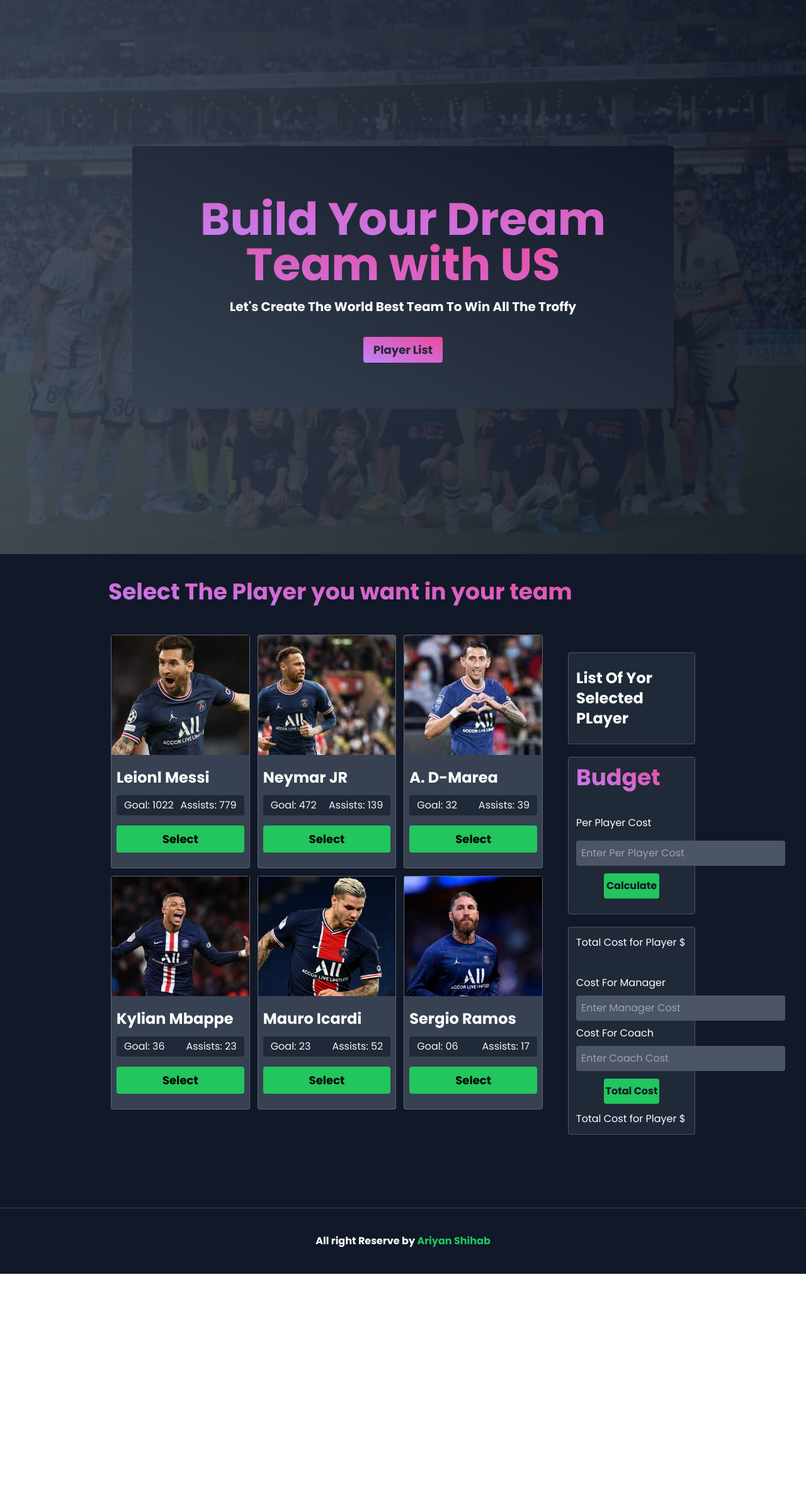
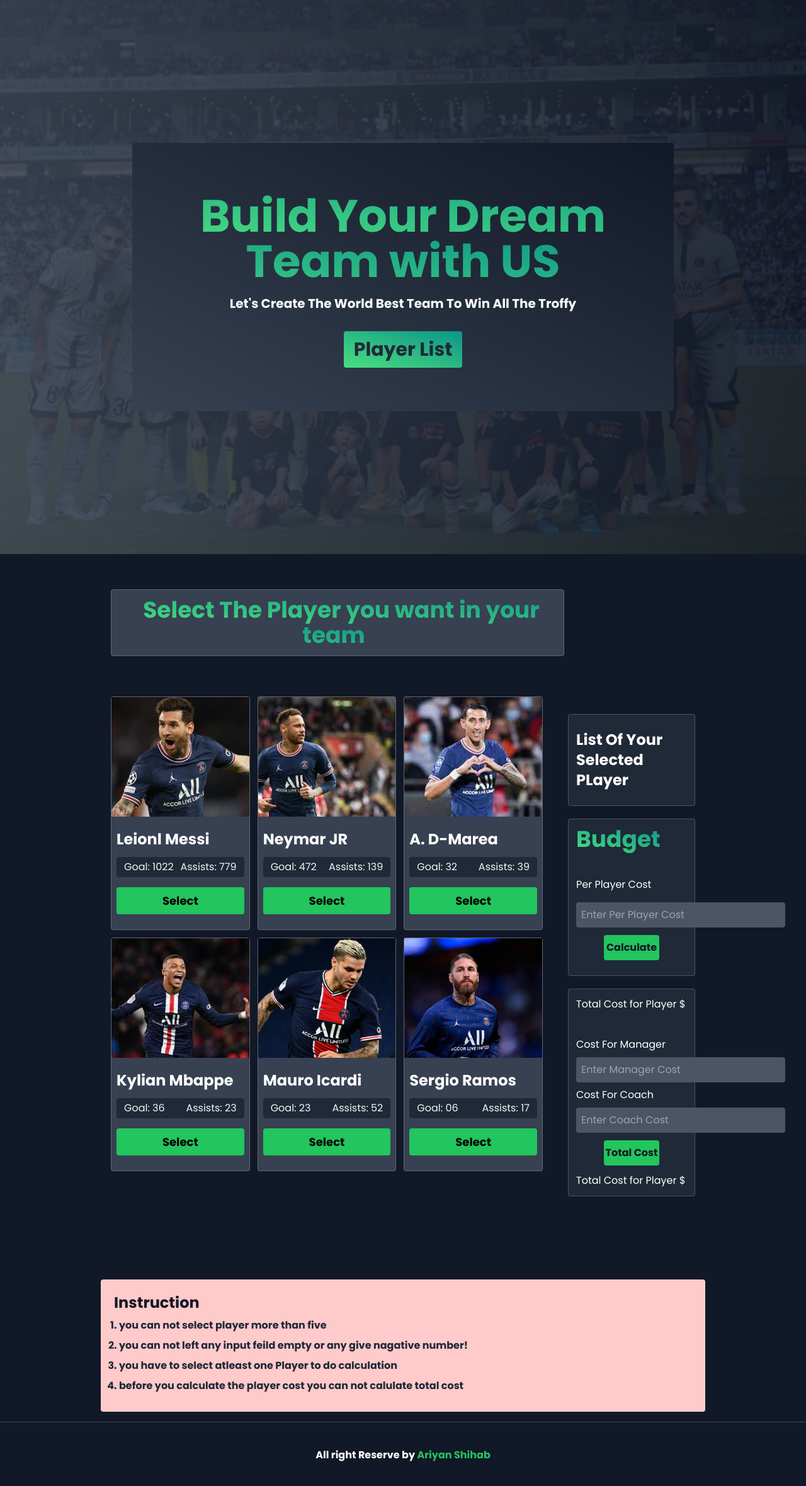
Before and after one commit to AriyanShihab/Dream-Team, a plain HTML site: page index.html in a window 1280 px wide. Shown: the whole page at 63% size. Before the commit the page ends 2023 px from the top, so only its background shows below. Drawn offline with nearby package versions, Linux system fonts and the light colour scheme.

Commit message:
type erorr solved

```diff
--- a/index.html
+++ b/index.html
@@ -27,20 +27,20 @@
     </style>
 </head>
 
-<body>
+<body class="bg-gray-900">
     <!-- banner section start -->
     <header class="relative md:p-10 p-1 bg-[url('./images/banner.jpg')] bg-no-repeat bg-cover bg-center min-h-screen z-20">
         <div class="absolute h-full w-full inset-0 bg-gradient-to-r from-gray-700 to-gray-900 opacity-90 z-[-2]"></div>
         <div class="conatiner lg:w-3/4 mx-auto p-5 flex items-center justify-center min-h-screen">
             <div class="rounde py-20 px-4 bg-gradient-to-tr from-gray-700 to-gray-900 rounded md:p-20 text-center">
-                <span class="md:text-7xl text-5xl font-bold bg-gradient-to-tr from-purple-400 to-pink-500 text-transparent bg-clip-text">
+                <span class="md:text-7xl text-5xl font-bold bg-gradient-to-tr from-green-400 to-teal-600 text-transparent bg-clip-text">
             Build Your Dream Team with US
           </span>
                 <p class="my-4 mb-10 text-gray-50 font-semibold text-[20px] capitalize">
                     let's create the world best team to win all the troffy
                 </p>
 
-                <a href="" class="px-4 py-2 rounded font-bold text-gray-800 text-[18px] bg-gradient-to-tr from-purple-400 to-pink-500">
+                <a href="" class="px-4 py-2 rounded font-bold md:text-3xl text-gray-800 text-[18px] bg-gradient-to-tr from-green-400 to-teal-600">
             Player List</a
           >
         </div>
@@ -52,10 +52,16 @@
     <section class="bg-gray-900 p-2 md:p-10">
       <div class="container lg:w-4/5 mx-auto">
         <!-- player heading -->
-        <span
-          class="md:text-4xl text-2xl font-bold bg-gradient-to-tr from-purple-400 to-pink-500 text-transparent bg-clip-text my-10 mx-3"
-          >Select The Player you want in your team</span
+        <p
+          class="bg-gray-700 rounded p-3 text-center m-4 border border-gray-50 border-opacity-20 md:w-3/4"
         >
+          <span
+            class="md:text-4xl text-2xl font-bold bg-gradient-to-tr from-green-400 to-teal-600 text-transparent bg-clip-text my-10 mx-3"
+            >Select The Player you want in your team</span
+          >
+          <span> </span>
+        </p>
+
         <div class="grid grid-cols-1 md:grid-cols-4 gap-2">
           <!-- card holder -->
           <div class="md:col-span-3 mb-10 mt-3 p-4">
@@ -71,8 +77,8 @@
                 class="playerCard bg-gray-700 rounded border border-gray-50 border-opacity-20"
               >
                 <img
-                  src="./images/messi.jpg"
-                  alt=""
+                  src="./images/messi.jpg "
+                  alt=" "
                   class="player-image md:h-[190px] h-[220px] w-full object-cover"
                 />
                 <div class="p-2">
@@ -88,7 +94,6 @@
                     <p class="text-gray-100">Assists: 779</p>
                   </div>
                   <button
-                    id=""
                     class="bg-green-500 px-3 py-2 rounded font-bold text-black block my-4 w-full text-[18px]"
                   >
                     Select
@@ -100,8 +105,8 @@
                 class="playerCard bg-gray-700 rounded border border-gray-50 border-opacity-20"
               >
                 <img
-                  src="./images/neymar.jpg"
-                  alt=""
+                  src="./images/neymar.jpg "
+                  alt=" "
                   class="player-image md:h-[190px] h-[220px] w-full object-cover"
                 />
                 <div class="p-2">
@@ -115,7 +120,6 @@
                     <p class="text-gray-100">Assists: 139</p>
                   </div>
                   <button
-                    id=""
                     class="bg-green-500 px-3 py-2 rounded font-bold text-black block my-4 w-full text-[18px]"
                   >
                     Select
@@ -127,8 +131,8 @@
                 class="playerCard bg-gray-700 rounded border border-gray-50 border-opacity-20"
               >
                 <img
-                  src="./images/mariya.jpg"
-                  alt=""
+                  src="./images/mariya.jpg "
+                  alt=" "
                   class="player-image md:h-[190px] h-[220px] w-full object-cover"
                 />
                 <div class="p-2">
@@ -142,7 +146,6 @@
                     <p class="text-gray-100">Assists: 39</p>
                   </div>
                   <button
-                    id=""
                     class="bg-green-500 px-3 py-2 rounded font-bold text-black block my-4 w-full text-[18px]"
                   >
                     Select
@@ -154,8 +157,8 @@
                 class="playerCard bg-gray-700 rounded border border-gray-50 border-opacity-20"
               >
                 <img
-                  src="./images/embappe.jpg"
-                  alt=""
+                  src="./images/embappe.jpg "
+                  alt=" "
                   class="player-image md:h-[190px] h-[220px] w-full object-cover"
                 />
                 <div class="p-2">
@@ -171,7 +174,6 @@
                     <p class="text-gray-100">Assists: 23</p>
                   </div>
                   <button
-                    id=""
                     class="bg-green-500 px-3 py-2 rounded font-bold text-black block my-4 w-full text-[18px]"
                   >
                     Select
@@ -183,8 +185,8 @@
                 class="playerCard bg-gray-700 rounded border border-gray-50 border-opacity-20"
               >
                 <img
-                  src="./images/icardi.jpg"
-                  alt=""
+                  src="./images/icardi.jpg "
+                  alt=" "
                   class="player-image md:h-[190px] h-[220px] w-full object-cover"
                 />
                 <div class="p-2">
@@ -200,7 +202,6 @@
                     <p class="text-gray-100">Assists: 52</p>
                   </div>
                   <button
-                    id=""
                     class="bg-green-500 px-3 py-2 rounded font-bold text-black block my-4 w-full text-[18px]"
                   >
                     Select
@@ -212,8 +213,8 @@
                 class="playerCard bg-gray-700 rounded border border-gray-50 border-opacity-20"
               >
                 <img
-                  src="./images/ramos.jpg"
-                  alt=""
+                  src="./images/ramos.jpg "
+                  alt=" "
                   class="player-image md:h-[190px] h-[220px] w-full object-cover"
                 />
                 <div class="p-2">
@@ -229,7 +230,6 @@
                     <p class="text-gray-100">Assists: 17</p>
                   </div>
                   <button
-                    id=""
                     class="bg-green-500 px-3 py-2 rounded font-bold text-black block my-4 w-full text-[18px]"
                   >
                     Select
@@ -246,7 +246,7 @@
                 class="p-3 rounded bg-gray-800 border border-gray-50 border-opacity-20 my-5"
               >
                 <h2 class="font-semibold text-white my-3 text-2xl capitalize">
-                  List of Yor selected PLayer
+                  List of Your selected PLayer
                 </h2>
                 <ol id="selectedPlayerParent" class="list-decimal"></ol>
               </div>
@@ -256,14 +256,14 @@
                 class="p-3 rounded bg-gray-800 border border-gray-50 border-opacity-20 my-5"
               >
                 <span
-                  class="md:text-4xl text-2xl font-bold bg-gradient-to-tr from-purple-400 to-pink-500 text-transparent bg-clip-text my-10"
+                  class="md:text-4xl text-2xl font-bold bg-gradient-to-tr from-green-400 to-teal-600 text-transparent bg-clip-text my-10"
                   >Budget</span
                 >
                 <p class="mt-10 mb-4 text-white">Per Player Cost</p>
                 <input
-                  type="number"
-                  name=""
-                  placeholder="Enter Per Player Cost"
+                  type="number "
+                  name=" "
+                  placeholder="Enter Per Player Cost "
                   id="costPerPlayer"
                   class="bg-gray-600 rounded p-2 text-gary-900"
                 />
@@ -283,17 +283,17 @@
                 </h2>
                 <p class="mt-10 mb-2 text-white">Cost For Manager</p>
                 <input
-                  type="number"
-                  name=""
-                  placeholder="Enter Manager Cost"
+                  type="number "
+                  name=" "
+                  placeholder="Enter Manager Cost "
                   id="costForManager"
                   class="bg-gray-600 rounded p-2 text-gary-900"
                 />
                 <p class="my-2 text-white">Cost For Coach</p>
                 <input
-                  type="number"
-                  name=""
-                  placeholder="Enter Coach Cost"
+                  type="number "
+                  name=" "
+                  placeholder="Enter Coach Cost "
                   id="costForCoach"
                   class="bg-gray-600 rounded p-2 text-gary-900"
                 />
@@ -316,6 +316,28 @@
     </section>
 
     <!-- player-container end -->
+    <!-- instruction -->
+
+    <div
+      class="bg-red-200 rounded p-3 m-4 border border-gray-50 border-opacity-20 md:w-3/4 mx-auto"
+    >
+      <ol class="font-bold list-decimal p-2">
+        <h2 class="font-bold text-2xl text-gray-900">Instruction</h2>
+        <li class="text-gray-800 m-2">
+          you can not select player more than five
+        </li>
+        <li class="text-gray-800 m-2">
+          you can not left any input feild empty or any give nagative number!
+        </li>
+        <li class="text-gray-800 m-2">
+          you have to select atleast one Player to do calculation
+        </li>
+        <li class="text-gray-800 m-2">
+          before you calculate the player cost you can not calulate total cost
+        </li>
+      </ol>
+    </div>
+
     <!-- footer start -->
     <footer
       class="py-10 border-t border-gray-50 border-opacity-20 text-center bg-gray-900"
@@ -325,6 +347,6 @@
       </h2>
     </footer>
     <!-- footer end -->
-    <script src="./js/app.js"></script>
+    <script src="./js/app.js "></script>
   </body>
 </html>
--- a/js/app.js
+++ b/js/app.js
@@ -10,14 +10,17 @@ function getInputValueAsNumber(inputFeild) {
     const valueInString = element.value;
     if (valueInString == "") {
         alert("you can not enter an empty value");
+        element.classList.add("bg-red-500");
         return;
     }
     const valueInNumber = parseFloat(valueInString);
 
-    if (valueInNumber <= 0) {
+    if (valueInNumber < 0) {
         alert("please Enter an number that greter than zero");
+        element.classList.add("bg-red-500");
         return;
     }
+    element.classList.add("bg-green-400");
 
     return valueInNumber;
 }
@@ -37,13 +40,15 @@ function getInnerTextAsNumber(element) {
 // ====>>> task one: appending player name on selected player container
 // select button handeler
 const buttonParent = getById("buttonParent");
-buttonParent.addEventListener("click", function(e) {});
+console.log(buttonParent);
+// buttonParent.addEventListener("click", function(e) {});
 // for of loop to all the buttons
 const selectedPlayerParent = getById("selectedPlayerParent");
 const allButtons = buttonParent.getElementsByTagName("button");
 let numberOfSelectedPLayer;
 for (const btn of allButtons) {
     btn.addEventListener("click", function() {
+        console.log(selectedPlayerParent);
         if (selectedPlayerParent.children.length == 5) {
             alert("only 5 player can be selected");
             return;
@@ -71,7 +76,7 @@ playerCostCalculateButton.addEventListener("click", function() {
         return;
     }
     const totalCostForPlayer = eachPlayerCost * selectedPlayer;
-    if (totalCostForPlayer == NaN) {
+    if (Number.isNaN(totalCostForPlayer)) {
         alert(
             "please enter a number that is an possitive number, no string, no blank input"
         );
@@ -95,6 +100,7 @@ totalCost.addEventListener("click", function() {
 
     const costForManager = getInputValueAsNumber("costForManager");
     const costForCoach = getInputValueAsNumber("costForCoach");
+
     const totalCost = totalCostForPlayer + costForCoach + costForCoach;
 
     setInnerText("overAllCost", totalCost);
```
